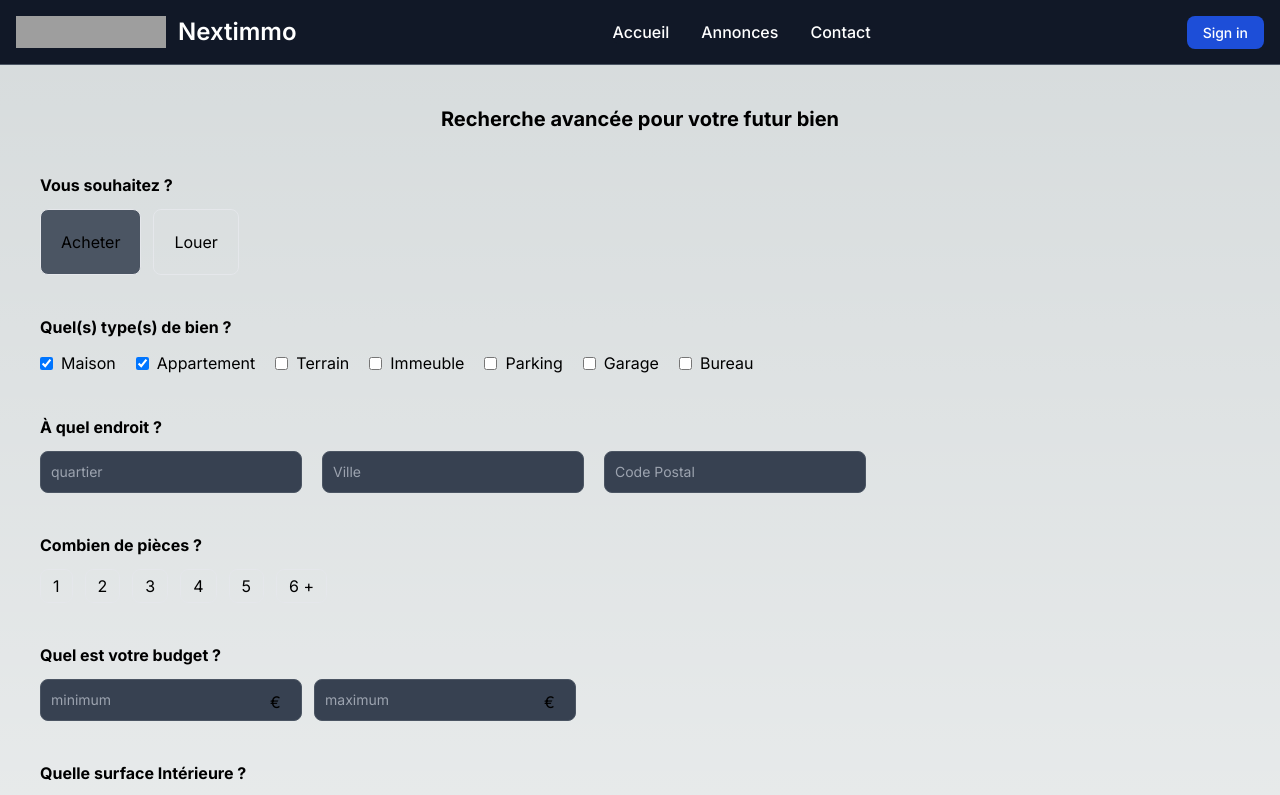
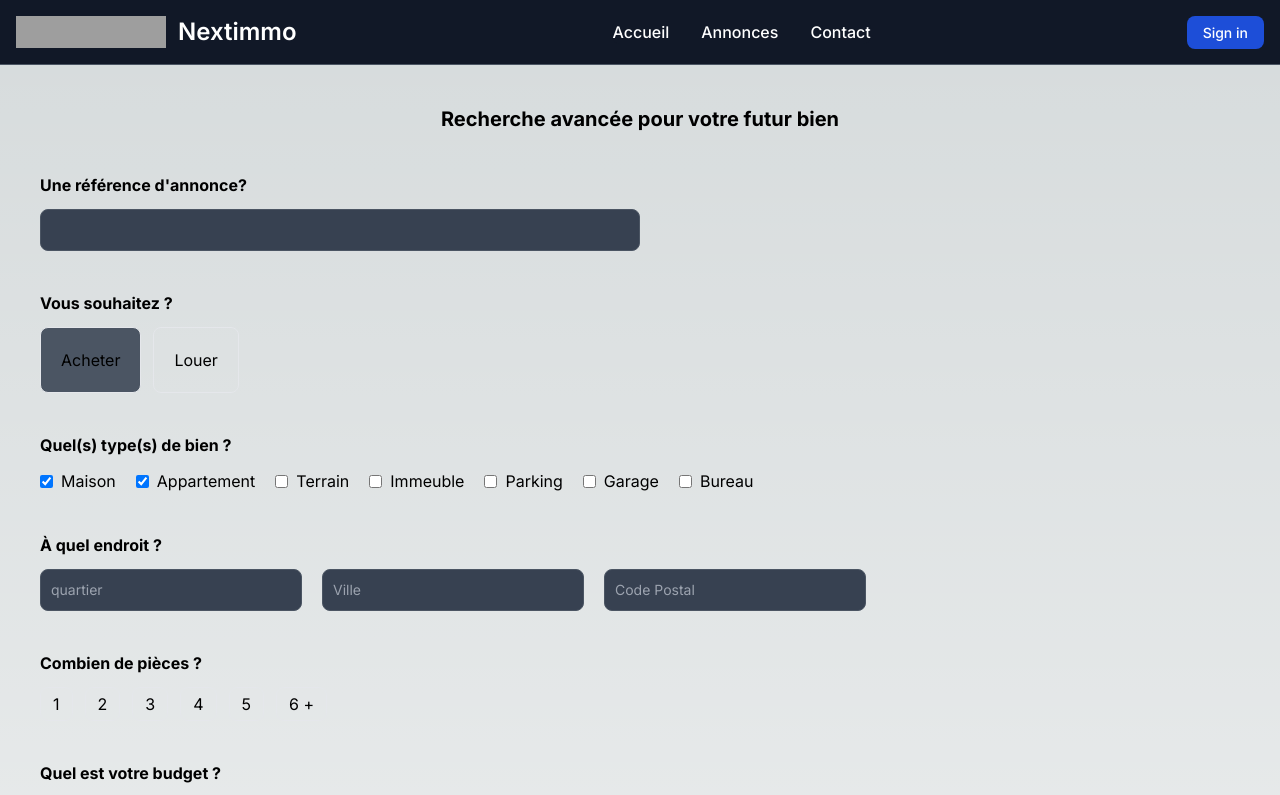
Before and after one commit to Ayrow/nextimmo, a Next.js app: page /recherche-avancee in a window 1280 px wide. Shown: the top 795 px of the page. Built offline with nearby package versions, Linux system fonts and the light colour scheme; no server answers; grey boxes are pictures that could not be loaded.

Commit message:
added filter for listing ref

```diff
--- a/src/app/api/allListings/route.tsx
+++ b/src/app/api/allListings/route.tsx
@@ -16,6 +16,7 @@ type NumberFilter =
 type PiecesFilter = number | { $and: [{ $gte: number }, { $lte: number }] };
 
 type QueryObjectType = {
+  ref?: RegexFilter;
   transaction: string;
   statut: string;
   lieu?: {
@@ -46,6 +47,7 @@ export async function GET(request: NextRequest) {
   const { searchParams } = new URL(request.url);
 
   const statut = searchParams.get('statut');
+  const refListing = searchParams.get('refListing');
   const transaction = searchParams.get('transaction');
   const quartier = searchParams.get('quartier');
   const ville = searchParams.get('ville');
@@ -75,6 +77,10 @@ export async function GET(request: NextRequest) {
     transaction: transaction,
     draft: false,
   };
+
+  if (refListing) {
+    queryObject.ref = { $regex: refListing, $options: 'i' };
+  }
 
   if (quartier) {
     const regex = new RegExp(quartier, 'i');
--- a/src/app/dashboard/modifier-annonces/page.tsx
+++ b/src/app/dashboard/modifier-annonces/page.tsx
@@ -124,6 +124,7 @@ const ManageListings = () => {
   return (
     <div className='p-10 bg-gray-900 w-full relative'>
       {state.showModal && <ConfirmDeletionModal deleteItem={deleteListing} />}
+      <h2 className='text-center text-xl font-bold'>Manage Listings</h2>
       <FiltersListingPage
         sortOptions={sortOptions}
         isSortingDropdownOpen={isSortingDropdownOpen}
@@ -131,7 +132,7 @@ const ManageListings = () => {
         valuesQueries={valuesQueries}
         handleInputChange={handleInputChange}
       />
-      <h2 className='text-center text-xl font-bold'>Manage Listings</h2>
+
       <div className='flex flex-col gap-5 mt-10'>
         {allListings &&
           allListings?.map((listing) => {
--- a/src/components/filters/BasicSearch.tsx
+++ b/src/components/filters/BasicSearch.tsx
@@ -5,6 +5,7 @@ import FilterText from './FilterText';
 
 const BasicSearch = ({
   handleInputChange,
+  refListing,
   transaction,
   typeDeBien,
   quartier,
@@ -14,7 +15,19 @@ const BasicSearch = ({
 }) => {
   return (
     <div className='flex flex-col gap-10'>
-      <div className=''>
+      <div className='w-1/2'>
+        <p className='font-bold mb-3'>Une référence d'annonce?</p>
+
+        <FilterText
+          name='refListing'
+          value={refListing}
+          handleInputChange={handleInputChange}
+          placeholder=''
+          symbol=''
+        />
+      </div>
+
+      <div>
         <p className='font-bold mb-3'>Vous souhaitez ?</p>
         <div className='flex gap-3'>
           <FilterButton
--- a/src/components/filters/FiltersListingPage.tsx
+++ b/src/components/filters/FiltersListingPage.tsx
@@ -36,6 +36,7 @@ const FiltersListingPage = ({
 
   const {
     transaction,
+    refListing,
     quartier,
     ville,
     codePostal,
@@ -60,6 +61,7 @@ const FiltersListingPage = ({
   };
 
   const initialCardsState: CardsType = {
+    refListing: false,
     transaction: false,
     typeDeBien: false,
     localisation: false,
@@ -205,6 +207,7 @@ const FiltersListingPage = ({
             </div>
             <p className='mt-5 mb-7 text-xl'>Affinez votre recherche</p>
             <BasicSearch
+              refListing={refListing}
               handleInputChange={handleInputChange}
               transaction={transaction}
               typeDeBien={typeDeBien}
@@ -240,7 +243,37 @@ const FiltersListingPage = ({
 
       {/* Desktop*/}
       <div className='relative' ref={ref}>
-        <div className='hidden md:flex md:flex-wrap m-5 md:flex-auto border gap-5 rounded-xl p-5 shadow-xl shadow-black'>
+        <div className='hidden md:flex md:flex-wrap items-center m-5 md:flex-auto border gap-5 rounded-xl p-5 shadow-xl shadow-black'>
+          <div>
+            <button
+              className='px-3 py-1 border rounded-lg'
+              name='refListing'
+              value={refListing}
+              onClick={openCloseCard}>
+              {refListing ? refListing : 'Référence Annonce'}
+            </button>
+            {isCardOpen.refListing && (
+              <FilterCard
+                handleInputChange={handleInputChange}
+                name='refListing'
+                resetValue=''
+                closeAllCards={closeAllCards}>
+                <p className='text-center font-bold'>
+                  Vous avez une référence d'annonce ?
+                </p>
+                <div className='flex gap-3 m-3'>
+                  <FilterText
+                    name='refListing'
+                    value={refListing}
+                    handleInputChange={handleInputChange}
+                    placeholder=''
+                    symbol=''
+                  />
+                </div>
+              </FilterCard>
+            )}
+          </div>
+
           <div>
             <button
               className='px-3 py-1 border rounded-lg'
--- a/types/listingTypes.tsx
+++ b/types/listingTypes.tsx
@@ -49,6 +49,7 @@ export interface IListing {
 }
 
 export type QueryParamsType = {
+  refListing: string;
   transaction: string;
   statut: string;
   quartier: string;
--- a/utils/listingDetails.tsx
+++ b/utils/listingDetails.tsx
@@ -226,6 +226,7 @@ const listTypeChauffage: ListingDetailsTypes[] = [
 ];
 
 const queryParams: QueryParamsType = {
+  refListing: '',
   transaction: 'vente',
   statut: 'disponible',
   quartier: '',
```
